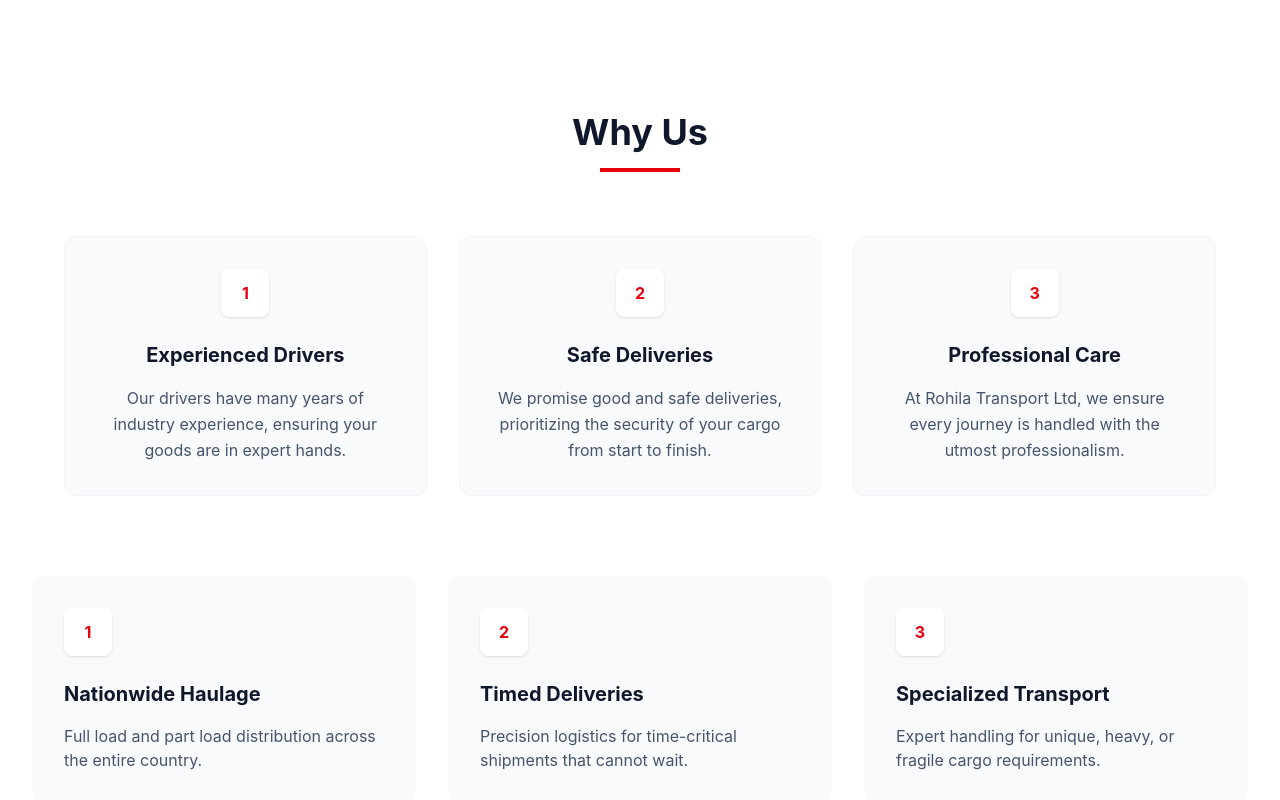
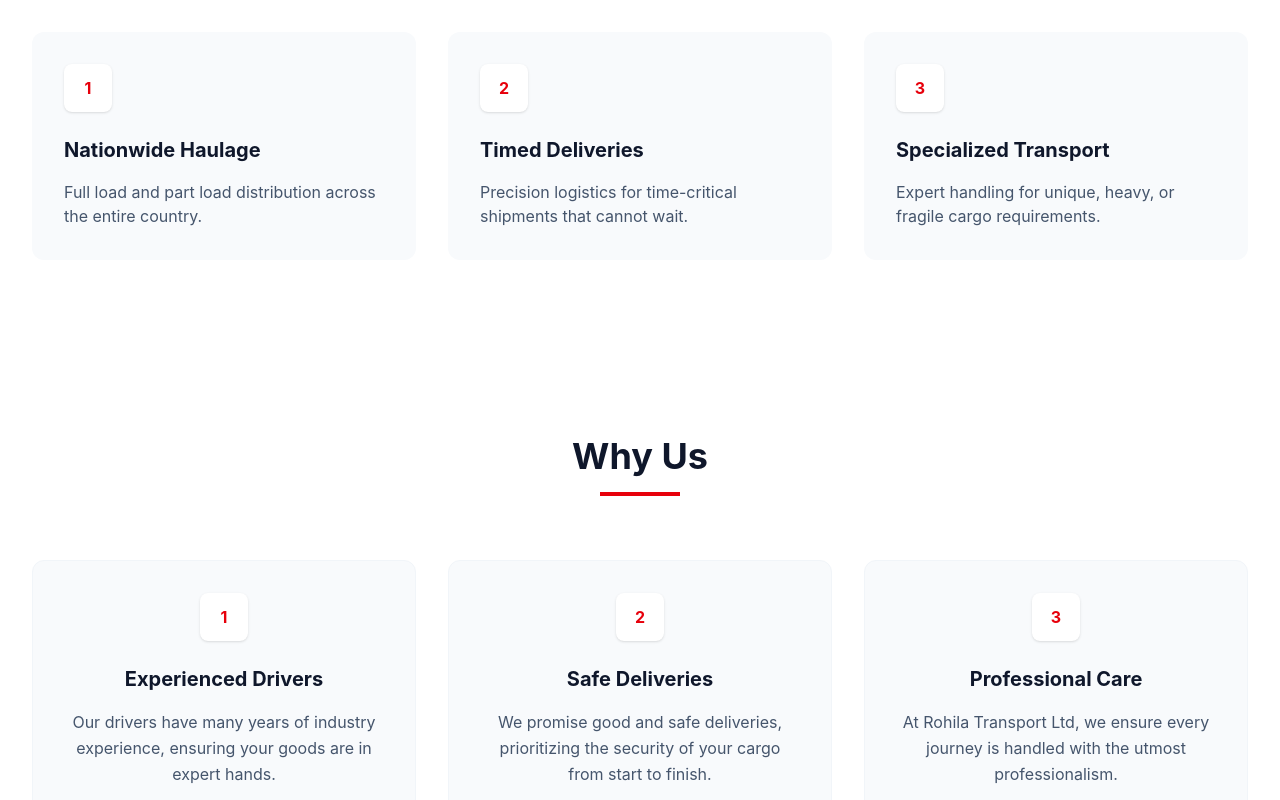
Before and after one commit to Prakul2023/rohilatransport, a React (Vite) app: page / in a window 1280 px wide. Shown: the part 940-1740 px from the top of the page. Built offline with nearby package versions, Linux system fonts and the light colour scheme.

Commit message:
moved why us section below services

```diff
--- a/src/App.tsx
+++ b/src/App.tsx
@@ -104,6 +104,23 @@ const App: React.FC = () => {
             <div className="w-20 h-1 bg-red-600 mx-auto"></div>
           </div>
         </FadeIn>
+
+
+        <div className="grid md:grid-cols-3 gap-8">
+          {services.map((service, i) => (
+            <FadeIn key={i} delay={i * 0.2}>
+              <div className="p-8 bg-slate-50 rounded-xl hover:shadow-lg transition">
+                <div className="w-12 h-12 bg-white rounded-lg flex items-center justify-center shadow-sm mb-6 font-bold text-red-600">
+                  {i + 1}
+                </div>
+                <h3 className="text-xl font-bold mb-4">{service.title}</h3>
+                <p className="text-slate-600">{service.desc}</p>
+              </div>
+            </FadeIn>
+          ))}
+        </div>
+      </section>
+          {/* Why Us Section */}
     <section id="why-us" className="py-20 px-8 bg-white">
       <div className="max-w-7xl mx-auto">
         <FadeIn>
@@ -129,8 +146,8 @@ const App: React.FC = () => {
             }
           ].map((item, i) => (
             <FadeIn key={i} delay={i * 0.2}>
-          <div className="p-8 bg-slate-50 rounded-xl hover:shadow-lg transition h-full border border-slate-100 text-center">
-            <div className="w-12 h-12 bg-white rounded-lg flex items-center justify-center shadow-sm mb-6 font-bold text-red-600 mx-auto">
+              <div className="p-8 bg-slate-50 rounded-xl hover:shadow-lg transition h-full border border-slate-100 text-center flex flex-col items-center">
+                <div className="w-12 h-12 bg-white rounded-lg flex items-center justify-center shadow-sm mb-6 font-bold text-red-600">
                   {i + 1}
                 </div>
                 <h3 className="text-xl font-bold mb-4 text-slate-900">{item.title}</h3>
@@ -142,21 +159,6 @@ const App: React.FC = () => {
       </div>
     </section>
 
-
-        <div className="grid md:grid-cols-3 gap-8">
-          {services.map((service, i) => (
-            <FadeIn key={i} delay={i * 0.2}>
-              <div className="p-8 bg-slate-50 rounded-xl hover:shadow-lg transition">
-                <div className="w-12 h-12 bg-white rounded-lg flex items-center justify-center shadow-sm mb-6 font-bold text-red-600">
-                  {i + 1}
-                </div>
-                <h3 className="text-xl font-bold mb-4">{service.title}</h3>
-                <p className="text-slate-600">{service.desc}</p>
-              </div>
-            </FadeIn>
-          ))}
-        </div>
-      </section>
 
       {/* Footer */}
 
```
Lines whose indentation alone changed are shown as unchanged.
